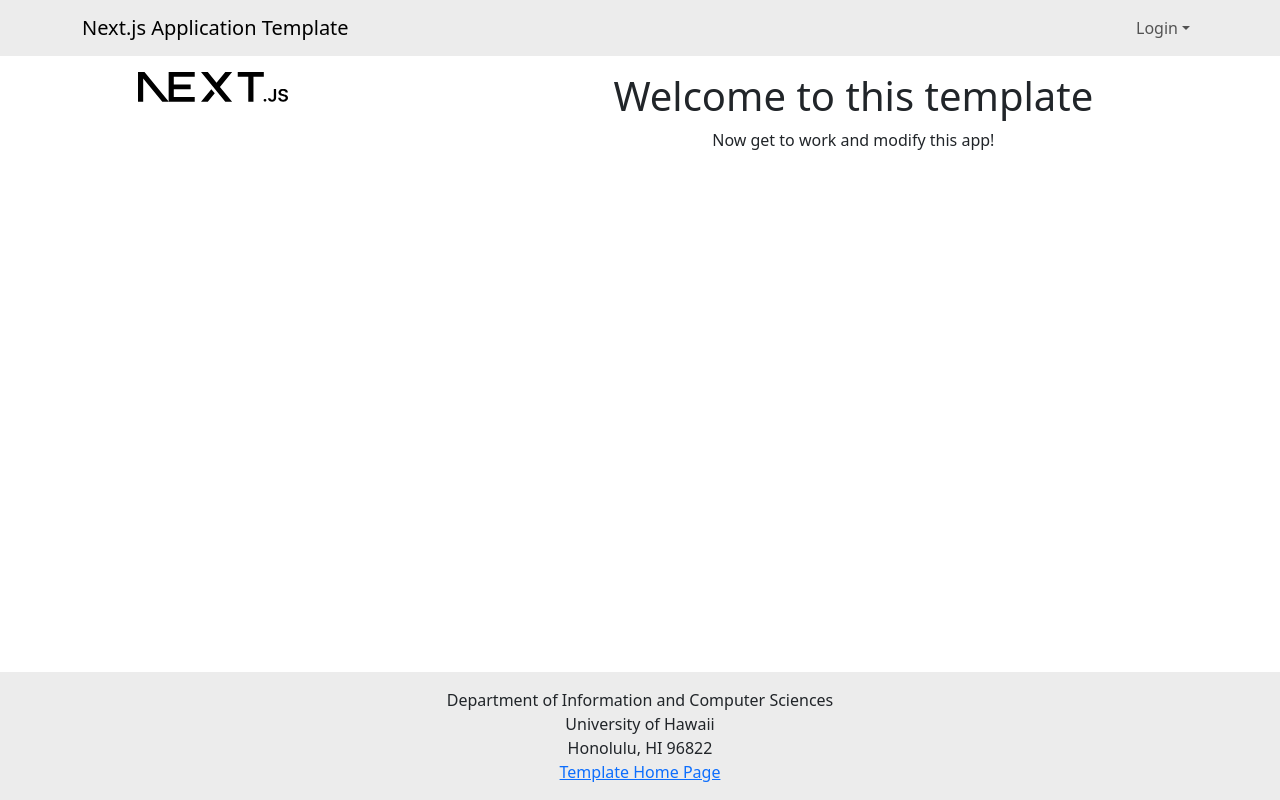
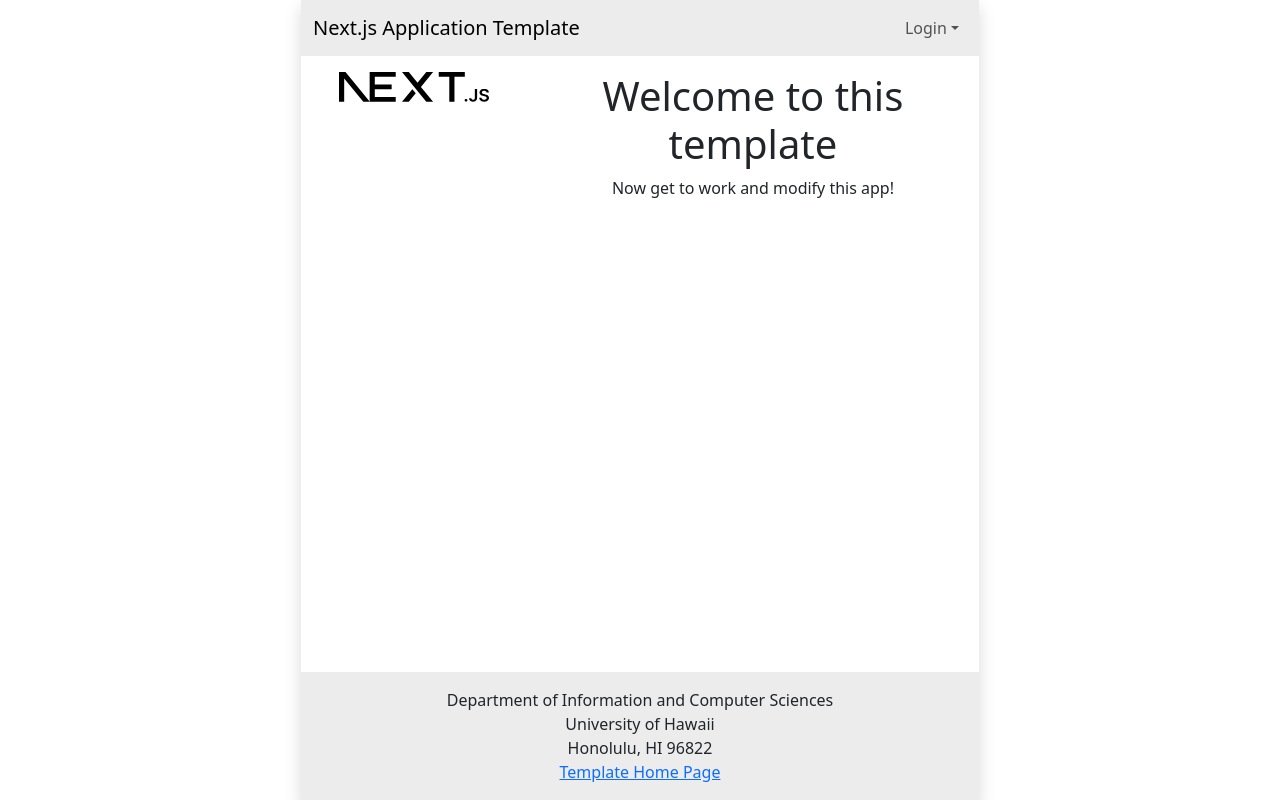
Before and after one commit to TropaLLA/tropa-tagalog-la, a Next.js app: page / in a window 1280 px wide. Built offline with nearby package versions, Linux system fonts and the light colour scheme; no server answers.

Commit message:
change-1

```diff
--- a/package.json
+++ b/package.json
@@ -18,7 +18,7 @@
     "bcrypt": "^6.0.0",
     "bootstrap": "^5.3.8",
     "dotenv": "^17.3.1",
-    "next": "16.1.6",
+    "next": "^16.4.0",
     "next-auth": "^5.0.0-beta.30",
     "pg": "^8.19.0",
     "react": "19.2.3",
@@ -39,7 +39,7 @@
     "@types/react": "^19",
     "@types/react-dom": "^19",
     "eslint": "^9",
-    "eslint-config-next": "16.1.6",
+    "eslint-config-next": "^16.0.0",
     "eslint-config-prettier": "^10.1.8",
     "prisma": "^7.4.2",
     "tsx": "^4.21.0",
--- a/src/app/layout.tsx
+++ b/src/app/layout.tsx
@@ -31,10 +31,12 @@ export default function RootLayout({
   return (
     <html lang="en">
       <body className={classString}>
-       <Providers>
-          <NavBar />
-          {children}
-          <Footer />
+        <Providers>
+          <div className="phone-frame mx-auto bg-white shadow min-vh-100 d-flex flex-column">
+            <NavBar />
+            <main className="flex-grow-1">{children}</main>
+            <Footer />
+          </div>
         </Providers>
       </body>
     </html>
```
